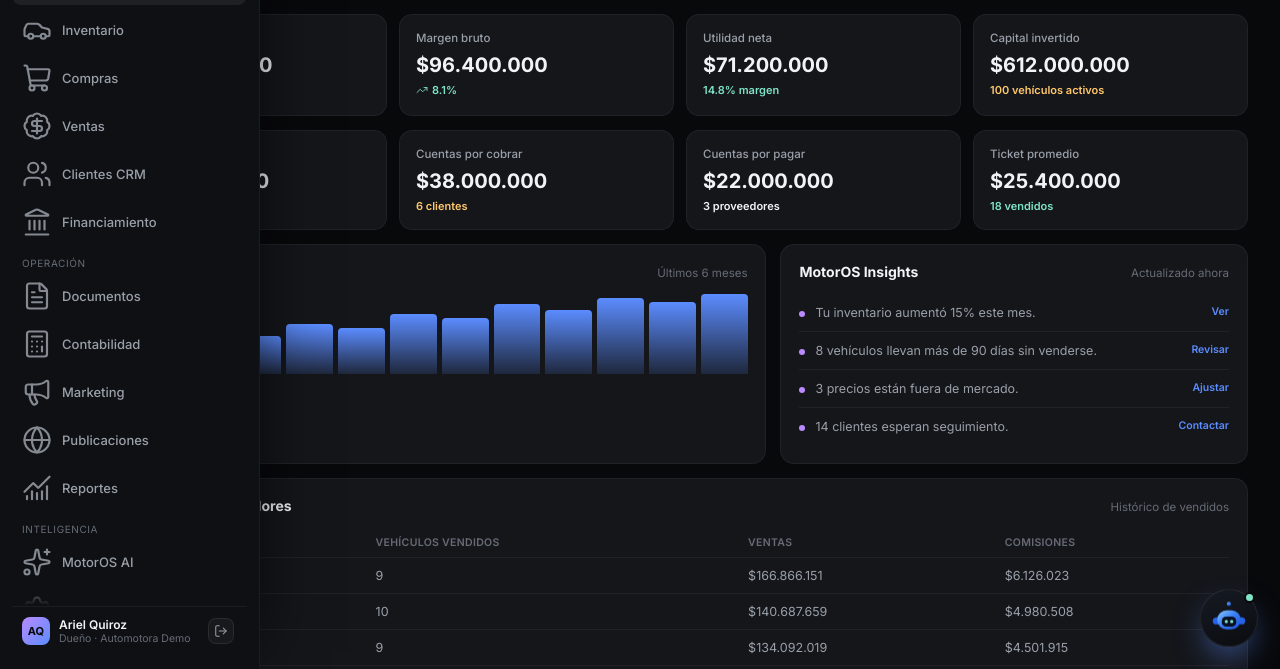
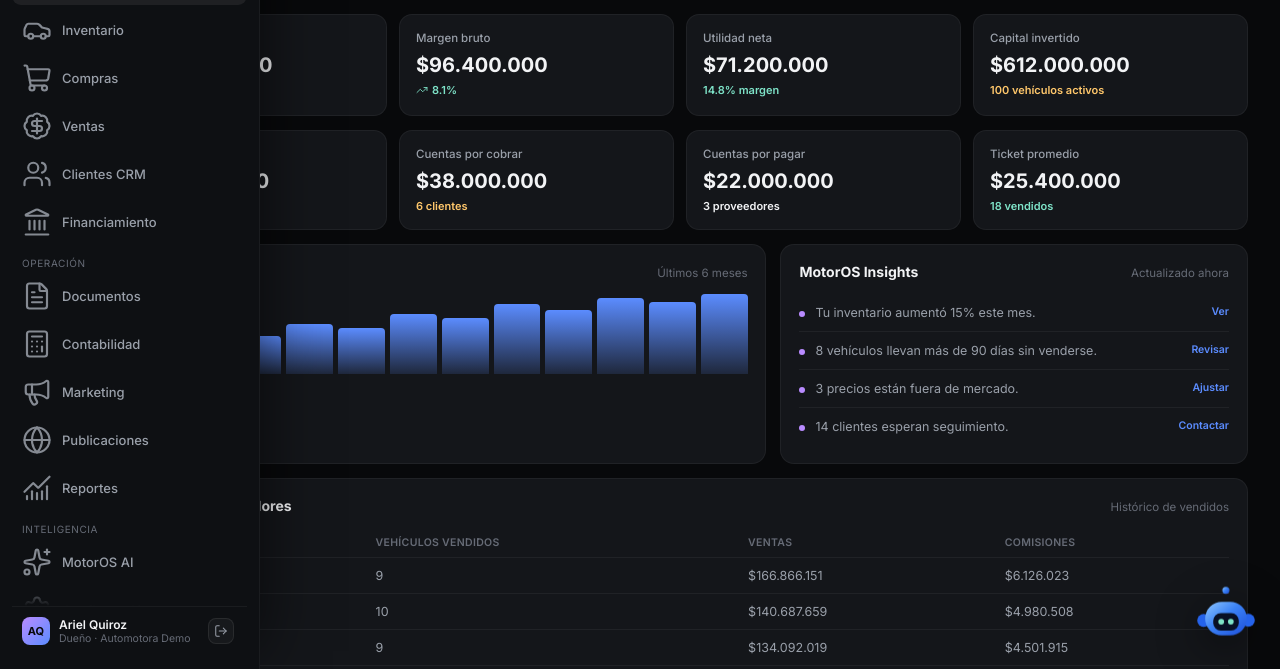
Before and after one commit to akirozzzz/motoros, a plain HTML site: page app.html in a window 1280 px wide. Shown: the part 131-800 px from the top of the page. Drawn offline with nearby package versions, Linux system fonts and the light colour scheme.

Commit message:
Boton del chatbot: solo la mascota flotando, sin circulo ni punto verde
- Se quito el fondo circular del boton (ahora background:none, sin borde);
  queda flotando la mascota con una sombra suave (drop-shadow), tal como
  se ve en un PNG con transparencia.
- Al pasar el mouse, la mascota crece (scale 1.14, antes 1.06 con el circulo).
- Se elimino el punto verde de 'en linea' (.dot-live) del boton.

```diff
--- a/app.html
+++ b/app.html
@@ -291,14 +291,14 @@
 
   /* MotorOS AI — widget flotante global */
   .ai-widget-btn{
-    position:fixed; bottom:22px; right:22px; width:58px; height:58px; border-radius:50%;
-    background:linear-gradient(160deg,#161a22,#0a0c10); border:1px solid var(--line); cursor:pointer;
-    display:flex; align-items:center; justify-content:center; font-size:22px; padding:10px;
-    box-shadow:0 14px 32px -8px rgba(91,140,255,0.6); z-index:200; transition:transform .15s;
+    position:fixed; bottom:22px; right:22px; width:64px; height:64px;
+    background:none; border:none; cursor:pointer; padding:0;
+    display:flex; align-items:center; justify-content:center;
+    filter:drop-shadow(0 10px 20px rgba(0,0,0,0.5));
+    z-index:200; transition:transform .18s ease;
   }
-  .ai-widget-btn:hover{transform:scale(1.06);}
+  .ai-widget-btn:hover{transform:scale(1.14);}
   .ai-widget-btn .bot-mascot{width:100%; height:100%; display:block;}
-  .ai-widget-btn .dot-live{position:absolute; top:2px; right:2px; width:11px; height:11px; border-radius:50%; background:var(--accent-2); border:2px solid var(--bg);}
   @media (prefers-reduced-motion: no-preference){
     .ai-widget-btn .bot-mascot{animation: botIdleFloat 2.6s ease-in-out infinite;}
     .ai-widget-btn.rising .bot-mascot{animation: botRiseUp .55s cubic-bezier(.34,1.56,.64,1);}
@@ -668,7 +668,7 @@
 
 <!-- ============ MOTOROS AI — WIDGET FLOTANTE ============ -->
 <button class="ai-widget-btn" id="aiWidgetBtn" title="MotorOS AI">
-  <svg class="bot-mascot" aria-label="MotorOS AI"><use href="#motorosBot"/></svg><span class="dot-live"></span>
+  <svg class="bot-mascot" aria-label="MotorOS AI"><use href="#motorosBot"/></svg>
 </button>
 
 <div class="ai-widget-panel" id="aiWidgetPanel">
```
